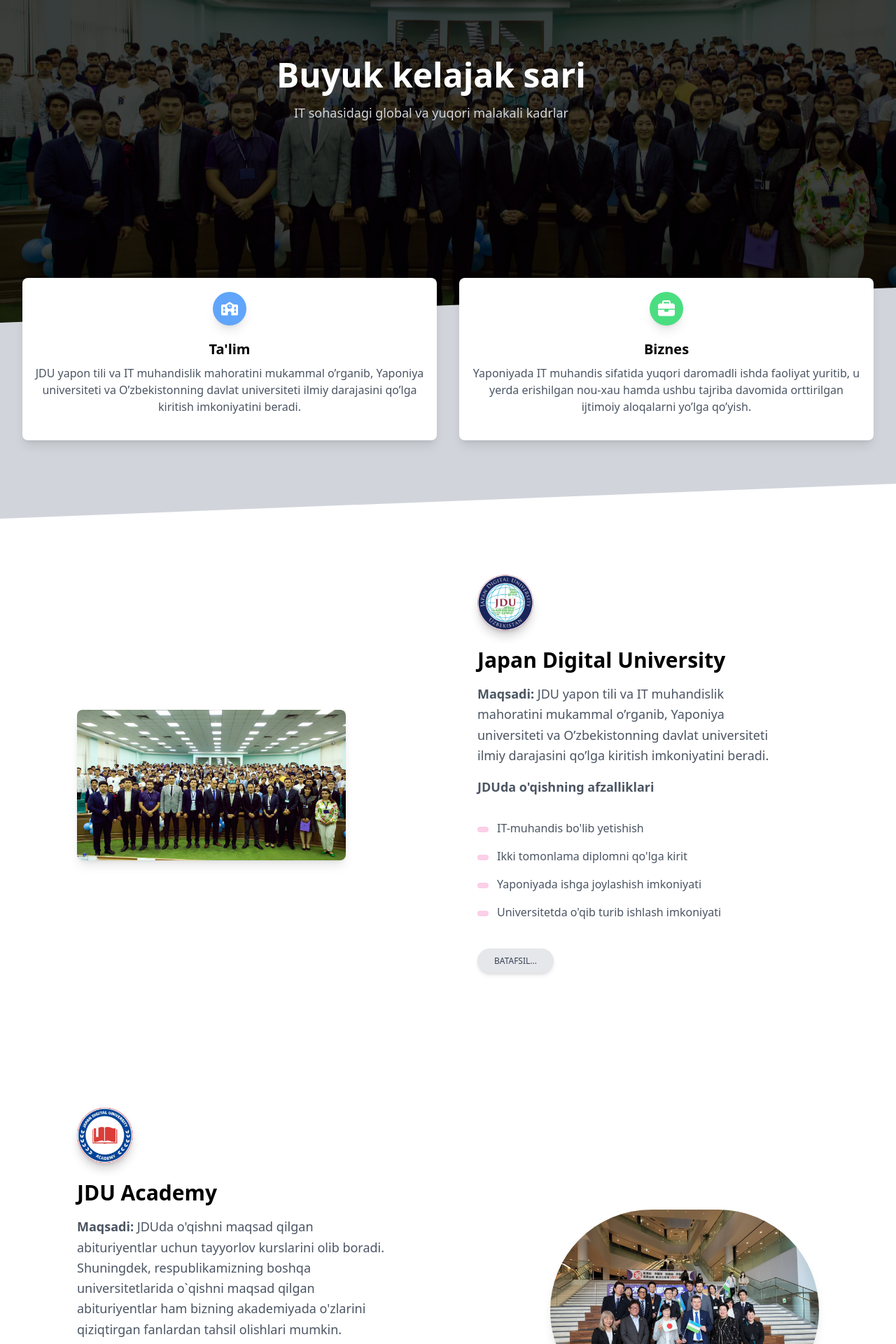
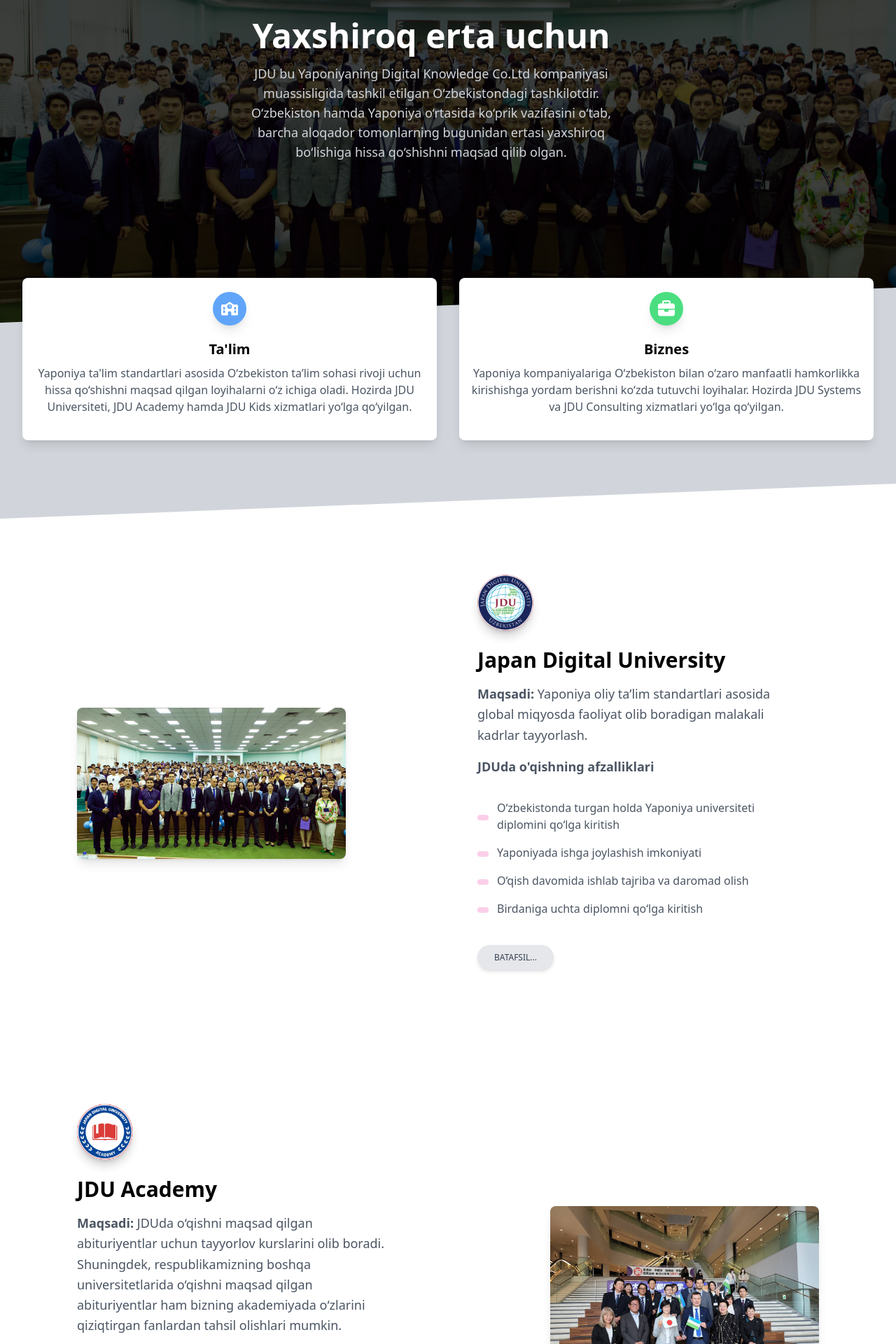
Before and after one commit to lochin/jdu-group, a Nuxt app: page / in a window 1280 px wide. Shown: the part 139-2059 px from the top of the page at 70% size. Built offline with nearby package versions, Linux system fonts and the light colour scheme.

Commit message:
Syntax mistakes fixed

```diff
--- a/pages/index.vue
+++ b/pages/index.vue
@@ -9,10 +9,10 @@
           <div class="w-full lg:w-6/12 px-4 ml-auto mr-auto text-center">
             <div class="pr-12">
               <h1 class="text-white font-semibold text-5xl">
-                Buyuk kelajak sari
+                Yaxshiroq erta uchun
               </h1>
               <p class="mt-4 text-lg text-gray-300">
-                IT sohasidagi global va yuqori malakali kadrlar
+                JDU bu Yaponiyaning Digital Knowledge Co.Ltd kompaniyasi muassisligida tashkil etilgan O‘zbekistondagi tashkilotdir. O‘zbekiston hamda Yaponiya o‘rtasida ko‘prik vazifasini o‘tab, barcha aloqador tomonlarning bugunidan ertasi yaxshiroq bo‘lishiga hissa qo‘shishni maqsad qilib olgan.
               </p>
             </div>
           </div>
@@ -39,8 +39,7 @@
                 </div>
                 <h6 class="text-xl font-semibold"><a href="#university">Ta'lim</a></h6>
                 <p class="mt-2 mb-4 text-gray-600">
-                  JDU yapon tili va IT muhandislik mahoratini mukammal o’rganib, Yaponiya universiteti va
-                  O’zbekistonning davlat universiteti ilmiy darajasini qo’lga kiritish imkoniyatini beradi.
+                  Yaponiya ta'lim standartlari asosida O‘zbekiston ta’lim sohasi rivoji uchun hissa qo‘shishni maqsad qilgan loyihalarni o‘z ichiga oladi. Hozirda JDU Universiteti, JDU Academy hamda JDU Kids xizmatlari yo‘lga qo‘yilgan.
                 </p>
               </div>
             </div>
@@ -54,8 +53,7 @@
                 </div>
                 <h6 class="text-xl font-semibold"><a href="#systems">Biznes</a></h6>
                 <p class="mt-2 mb-4 text-gray-600">
-                  Yaponiyada IT muhandis sifatida yuqori daromadli ishda faoliyat yuritib, u
-                  yerda erishilgan nou-xau hamda ushbu tajriba davomida orttirilgan ijtimoiy aloqalarni yo’lga qo’yish.
+                  Yaponiya kompaniyalariga O‘zbekiston bilan o‘zaro  manfaatli hamkorlikka kirishishga yordam berishni ko‘zda tutuvchi loyihalar. Hozirda JDU Systems va JDU Consulting xizmatlari yo‘lga qo‘yilgan.
                 </p>
               </div>
             </div>
@@ -87,9 +85,7 @@
               </div>
               <h3 class="text-3xl font-semibold">Japan Digital University</h3>
               <p class="mt-4 text-lg leading-relaxed text-gray-600">
-                <span class="font-bold">Maqsadi:</span> JDU yapon tili va IT muhandislik mahoratini mukammal o’rganib,
-                Yaponiya universiteti va O’zbekistonning davlat universiteti ilmiy darajasini qo’lga kiritish
-                imkoniyatini beradi.
+                <span class="font-bold">Maqsadi:</span> Yaponiya oliy ta’lim standartlari asosida global miqyosda faoliyat olib boradigan malakali kadrlar tayyorlash.
               </p>
               <p class="mt-4 text-lg leading-relaxed text-gray-600">
                 <span class="font-bold">
@@ -106,20 +102,8 @@
                     </div>
                     <div>
                       <h4 class="text-gray-600">
-                        IT-muhandis bo'lib yetishish
+                        O‘zbekistonda turgan holda Yaponiya universiteti diplomini qo‘lga kiritish
                       </h4>
-                    </div>
-                  </div>
-                </li>
-                <li class="py-2">
-                  <div class="flex items-center">
-                    <div>
-                      <span
-                        class="text-xs font-semibold inline-block py-1 px-2 uppercase rounded-full text-pink-600 bg-pink-200 mr-3"><i
-                          class="fab fa-html5"></i></span>
-                    </div>
-                    <div>
-                      <h4 class="text-gray-600">Ikki tomonlama diplomni qo'lga kirit</h4>
                     </div>
                   </div>
                 </li>
@@ -143,7 +127,19 @@
                           class="fab fa-html5"></i></span>
                     </div>
                     <div>
-                      <h4 class="text-gray-600">Universitetda o'qib turib ishlash imkoniyati</h4>
+                      <h4 class="text-gray-600">O‘qish davomida ishlab tajriba va daromad olish</h4>
+                    </div>
+                  </div>
+                </li>
+                <li class="py-2">
+                  <div class="flex items-center">
+                    <div>
+                      <span
+                        class="text-xs font-semibold inline-block py-1 px-2 uppercase rounded-full text-pink-600 bg-pink-200 mr-3"><i
+                          class="fab fa-html5"></i></span>
+                    </div>
+                    <div>
+                      <h4 class="text-gray-600">Birdaniga uchta diplomni qo‘lga kiritish</h4>
                     </div>
                   </div>
                 </li>
@@ -180,9 +176,7 @@
               </div>
               <h3 class="text-3xl font-semibold">JDU Academy</h3>
               <p class="mt-4 text-lg leading-relaxed text-gray-600">
-                <span class="font-bold">Maqsadi:</span> JDUda o'qishni maqsad qilgan abituriyentlar uchun tayyorlov
-                kurslarini olib boradi. Shuningdek, respublikamizning boshqa universitetlarida o`qishni maqsad qilgan
-                abituriyentlar ham bizning akademiyada o'zlarini qiziqtirgan fanlardan tahsil olishlari mumkin.
+                <span class="font-bold">Maqsadi:</span> JDUda o‘qishni maqsad qilgan abituriyentlar uchun tayyorlov kurslarini olib boradi. Shuningdek, respublikamizning boshqa universitetlarida o‘qishni maqsad qilgan abituriyentlar ham bizning akademiyada o‘zlarini qiziqtirgan fanlardan tahsil olishlari mumkin.
               </p>
               <p class="mt-4 text-lg leading-relaxed text-gray-600">
                 <span class="font-bold">
@@ -226,7 +220,7 @@
             </div>
           </div>
           <div class="w-full md:w-4/12 ml-auto mr-auto px-4">
-            <img alt="..." class="max-w-full rounded-full shadow-lg" src="/images/academy-cover.jpg" />
+            <img alt="..." class="max-w-full rounded-lg shadow-lg" src="/images/academy-cover.jpg" />
           </div>
         </div>
       </div>
@@ -255,8 +249,7 @@
               </div>
               <h3 class="text-3xl font-semibold">JDU Kids</h3>
               <p class="mt-4 text-lg leading-relaxed text-gray-600">
-                <span class="font-bold">Maqsadi:</span> Yaponiya ta'lim standardlari asosida O'zbekiston yoshlari
-                rivojiga hissa qo'shish
+                <span class="font-bold">Maqsadi:</span> Yaponiya ta'lim standartlari asosida O‘zbekiston yoshlari rivojiga hissa qo'shish.
               </p>
               <p class="mt-4 text-lg leading-relaxed text-gray-600">
                 <span class="font-bold">
@@ -365,7 +358,7 @@
                     </div>
                     <div>
                       <h4 class="text-gray-600">
-                        Dashturlash
+                        Dasturlash
                       </h4>
                     </div>
                   </div>
@@ -385,7 +378,7 @@
               </ul>
               <p class="mt-4 text-lg leading-relaxed text-gray-600">
                 <span class="font-bold">
-                  Taklif etiladigan xizmat turlari
+                  JDU Systems afzalliklari
                 </span>
               </p>
               <ul class="list-none mt-6">
@@ -398,7 +391,7 @@
                     </div>
                     <div>
                       <h4 class="text-gray-600">
-                        Yapon tili va IT bilimlariga ega talabalarning ko`pligi
+                        Yapon tili va IT bilimlariga ega talabalarning ko‘pligi
                       </h4>
                     </div>
                   </div>
@@ -411,8 +404,7 @@
                           class="fab fa-html5"></i></span>
                     </div>
                     <div>
-                      <h4 class="text-gray-600">Yapon xodimlarining Bridge sifatida loyiha boshqaruvchisi bo`lib
-                        biriktirilganligi</h4>
+                      <h4 class="text-gray-600">Yapon xodimlarining Bridge sifatida loyiha boshqaruvchisi bo‘lib biriktirilganlig</h4>
                     </div>
                   </div>
                 </li>
```
